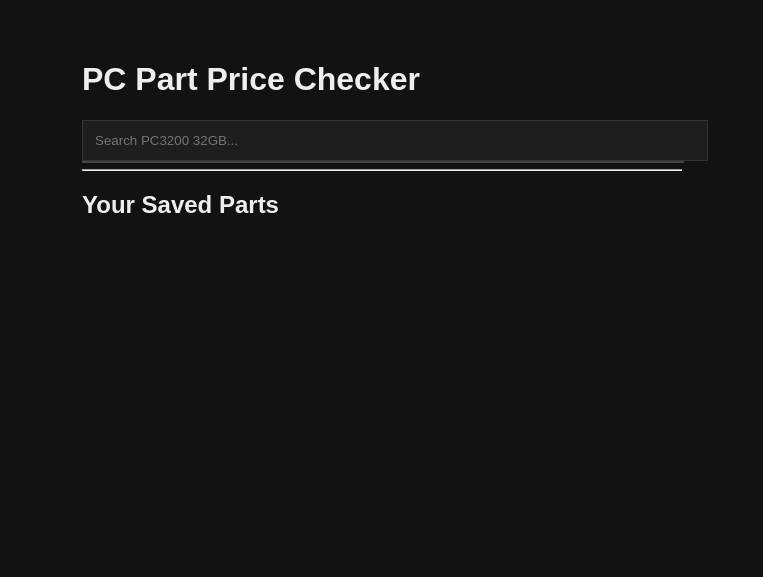
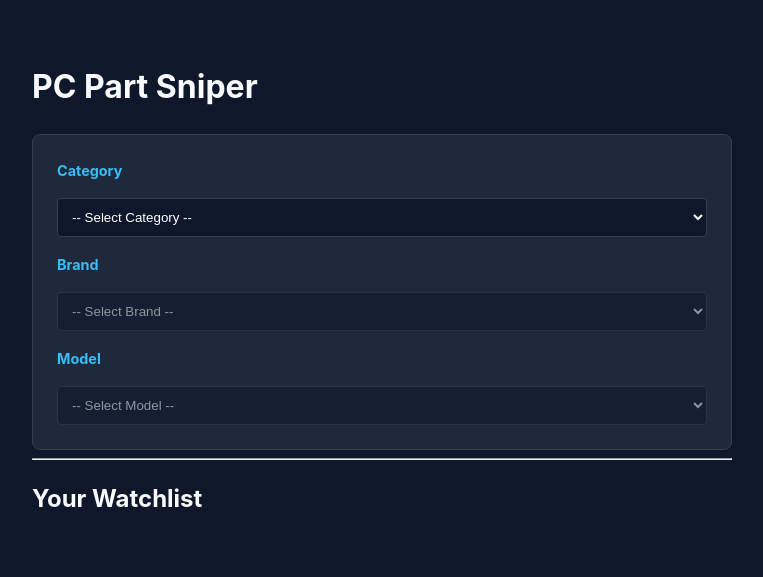
Before and after one commit to SetonRoboticsMFoor/PCPartSniper, a Flask app: template templates/index.html in a window 1280 px wide. Shown: the top 577 px of the page, without its empty margins (258-1021 px from the left). Run offline with Flask 3, Linux system fonts and the light colour scheme; the template is opened without the code that fills it, so the values that code supplies are empty.

Commit message:
Changed layout to dropdown selectors

```diff
--- a/app.py
+++ b/app.py
@@ -2,28 +2,55 @@ from flask import Flask, render_template, request, jsonify
 
 app = Flask(__name__)
 
-# Mock data for demonstration
-PC_PARTS = ["Corsair Vengeance LPX 32GB PC3200", "G.Skill Ripjaws V 32GB PC3200", "Crucial Ballistix 32GB PC3200"]
+# Hierarchical data structure
+PART_DATA = {
+    "CPU": {
+        "Intel": ["Core i9-14900K", "Core i7-13700K", "Core i5-12600K"],
+        "AMD": ["Ryzen 9 7950X", "Ryzen 7 7800X3D", "Ryzen 5 7600"]
+    },
+    "GPU": {
+        "NVIDIA": ["RTX 4090", "RTX 4080", "RTX 4070 Ti"],
+        "AMD": ["RX 7900 XTX", "RX 7800 XT", "RX 6700 XT"]
+    },
+    "RAM": {
+        "Corsair": ["Vengeance LPX 32GB", "Dominator Platinum 64GB"],
+        "G.Skill": ["Ripjaws V 16GB", "Trident Z5 RGB 32GB"]
+    }
+}
 
 @app.route('/')
 def index():
-    # Looks in the /templates folder
     return render_template('index.html')
 
-@app.route('/search')
-def search():
-    query = request.args.get('q', '').lower()
-    results = [part for part in PC_PARTS if query in part.lower()]
-    return jsonify({"results": results})
+@app.route('/get_options')
+def get_options():
+    category = request.args.get('category')
+    brand = request.args.get('brand')
+
+    # Tier 1: Get Categories
+    if not category:
+        return jsonify(list(PART_DATA.keys()))
+
+    # Tier 2: Get Brands for a Category
+    if category and not brand:
+        brands = list(PART_DATA.get(category, {}).keys())
+        return jsonify(brands)
+
+    # Tier 3: Get Models for a Brand
+    if category and brand:
+        models = PART_DATA.get(category, {}).get(brand, [])
+        return jsonify(models)
+
+    return jsonify([])
 
 @app.route('/prices')
 def get_prices():
     part_name = request.args.get('part')
-    # Example mock data - In reality, you'd trigger your scraper here
+    # Mock price data - Replace with your scraper logic later
     prices = [
-        {"store": "Amazon", "price": "$84.99"},
-        {"store": "Newegg", "price": "$82.50"},
-        {"store": "Best Buy", "price": "$89.99"}
+        {"store": "Amazon", "price": "$124.99"},
+        {"store": "Newegg", "price": "$119.50"},
+        {"store": "Best Buy", "price": "$129.99"}
     ]
     return jsonify(prices)
 
--- a/static/script.js
+++ b/static/script.js
@@ -1,34 +1,51 @@
-const searchInput = document.getElementById('part-search');
-const autocompleteList = document.getElementById('autocomplete-list');
+const catSelect = document.getElementById('category-select');
+const brandSelect = document.getElementById('brand-select');
+const modelSelect = document.getElementById('model-select');
 const priceDisplay = document.getElementById('price-display');
 
-// 1. Autofill logic
-searchInput.addEventListener('input', async (e) => {
-    const val = e.target.value;
-    if (val.length < 3) {
-        autocompleteList.innerHTML = '';
-        return;
+// Helper to reset and fill a dropdown
+async function populateDropdown(element, url) {
+    const res = await fetch(url);
+    const options = await res.json();
+
+    element.innerHTML = `<option value="">-- Select Option --</option>`;
+    options.forEach(opt => {
+        const o = document.createElement('option');
+        o.value = opt;
+        o.textContent = opt;
+        element.appendChild(o);
+    });
+    element.disabled = false;
 }
 
-    // Relative path works because JS and Python are on the same server
-    const res = await fetch(`/search?q=${val}`);
-    const data = await res.json();
+// Logic flow
+catSelect.addEventListener('change', () => {
+    brandSelect.innerHTML = `<option value="">-- Select Brand --</option>`;
+    modelSelect.innerHTML = `<option value="">-- Select Model --</option>`;
+    modelSelect.disabled = true;
+    priceDisplay.classList.add('hidden');
 
-    autocompleteList.innerHTML = '';
-    data.results.forEach(part => {
-        const item = document.createElement('div');
-        item.textContent = part;
-        item.onclick = () => {
-            searchInput.value = part;
-            autocompleteList.innerHTML = '';
-            showPrices(part);
-        };
-        autocompleteList.appendChild(item);
-    });
+    if (catSelect.value) {
+        populateDropdown(brandSelect, `/get_options?category=${catSelect.value}`);
+    } else {
+        brandSelect.disabled = true;
+    }
 });
 
-// 2. Price Fetching
-async function showPrices(part) {
+brandSelect.addEventListener('change', () => {
+    modelSelect.innerHTML = `<option value="">-- Select Model --</option>`;
+    priceDisplay.classList.add('hidden');
+
+    if (brandSelect.value) {
+        populateDropdown(modelSelect, `/get_options?category=${catSelect.value}&brand=${brandSelect.value}`);
+    } else {
+        modelSelect.disabled = true;
+    }
+});
+
+modelSelect.addEventListener('change', async () => {
+    if (modelSelect.value) {
+        const part = modelSelect.value;
         document.getElementById('selected-part-name').innerText = part;
         priceDisplay.classList.remove('hidden');
 
@@ -43,3 +60,4 @@ async function showPrices(part) {
             </li>
         `).join('');
     }
+});
--- a/static/style.css
+++ b/static/style.css
@@ -1,46 +1,64 @@
 :root {
-    --bg-color: #121212;
-    --card-bg: #1e1e1e;
-    --accent: #00adb5;
-    --text: #eeeeee;
+    --bg-color: #0f172a;
+    --card-bg: #1e293b;
+    --accent: #38bdf8;
+    --text: #f8fafc;
+    --border: #334155;
 }
 
 body {
-    font-family: sans-serif;
+    font-family: 'Inter', system-ui, sans-serif;
     background-color: var(--bg-color);
     color: var(--text);
+    line-height: 1.6;
     padding: 2rem;
 }
 
-.container { max-width: 600px; margin: auto; }
+.container { max-width: 700px; margin: auto; }
 
-.search-wrapper { position: relative; }
-
-input[type="text"] {
-    width: 100%;
-    padding: 12px;
+.selection-grid {
+    display: grid;
+    gap: 1rem;
     background: var(--card-bg);
-    color: white;
-    border: 1px solid #333;
+    padding: 1.5rem;
+    border-radius: 8px;
+    border: 1px solid var(--border);
 }
 
-.autocomplete-items {
-    position: absolute;
-    background: var(--card-bg);
-    border: 1px solid #444;
+label { font-weight: bold; font-size: 0.9rem; color: var(--accent); }
+
+select {
     width: 100%;
-    z-index: 10;
+    padding: 10px;
+    background: #0f172a;
+    color: white;
+    border: 1px solid var(--border);
+    border-radius: 4px;
+    cursor: pointer;
 }
 
-.autocomplete-items div { padding: 10px; cursor: pointer; }
-.autocomplete-items div:hover { background: #333; }
+select:disabled { opacity: 0.5; cursor: not-allowed; }
 
 .hidden { display: none; }
 
 .price-item {
-    background: #252525;
-    margin: 5px 0;
-    padding: 10px;
+    background: #2d3748;
+    margin: 8px 0;
+    padding: 15px;
+    border-radius: 6px;
     display: flex;
     justify-content: space-between;
+    border-left: 4px solid var(--accent);
 }
+
+button {
+    background: var(--accent);
+    color: #0f172a;
+    border: none;
+    padding: 10px 20px;
+    border-radius: 4px;
+    font-weight: bold;
+    cursor: pointer;
+}
+
+button:hover { filter: brightness(1.1); }
--- a/templates/index.html
+++ b/templates/index.html
@@ -3,28 +3,45 @@
 <head>
     <meta charset="UTF-8">
     <meta name="viewport" content="width=device-width, initial-scale=1.0">
-    <title>PC Part Tracker</title>
+    <title>PC Part Sniper</title>
     <link rel="stylesheet" href="{{ url_for('static', filename='css/style.css') }}">
 </head>
 <body>
     <div class="container">
-        <h1>PC Part Price Checker</h1>
+        <h1>PC Part Sniper</h1>
 
-        <div class="search-wrapper">
-            <input type="text" id="part-search" placeholder="Search PC3200 32GB..." autocomplete="off">
-            <div id="autocomplete-list" class="autocomplete-items"></div>
+        <div class="selection-grid">
+            <label>Category</label>
+            <select id="category-select">
+                <option value="">-- Select Category --</option>
+                <option value="CPU">CPU</option>
+                <option value="GPU">GPU</option>
+                <option value="RAM">RAM</option>
+            </select>
+
+            <label>Brand</label>
+            <select id="brand-select" disabled>
+                <option value="">-- Select Brand --</option>
+            </select>
+
+            <label>Model</label>
+            <select id="model-select" disabled>
+                <option value="">-- Select Model --</option>
+            </select>
         </div>
 
         <section id="price-display" class="hidden">
-            <h2>Current Prices for <span id="selected-part-name"></span></h2>
+            <div class="header-row">
+                <h2>Prices for <span id="selected-part-name"></span></h2>
+                <button id="save-part-btn">Save to List</button>
+            </div>
             <ul id="price-results"></ul>
-            <button id="save-part-btn">Save to My List</button>
         </section>
 
         <hr>
 
         <section id="saved-parts-section">
-            <h2>Your Saved Parts</h2>
+            <h2>Your Watchlist</h2>
             <div id="saved-parts-list"></div>
         </section>
     </div>
```
Lines whose indentation alone changed are shown as unchanged.
